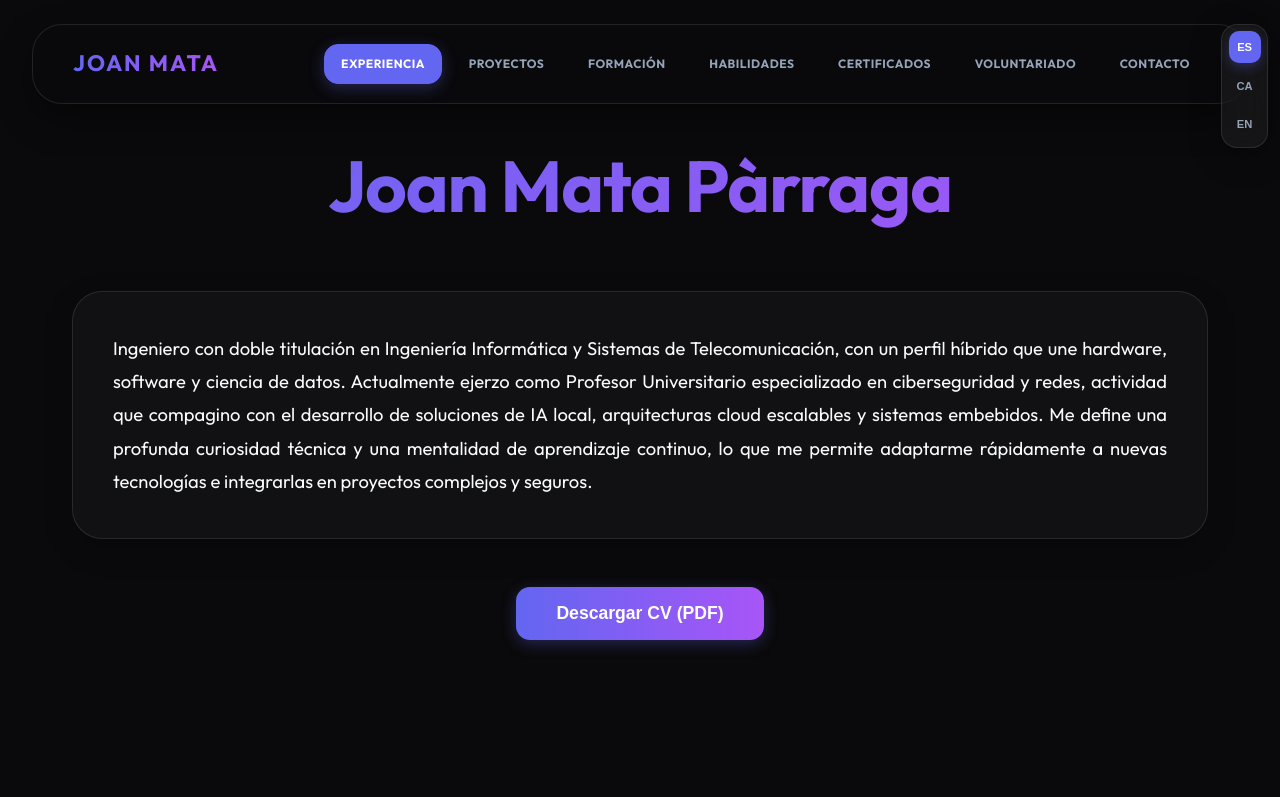
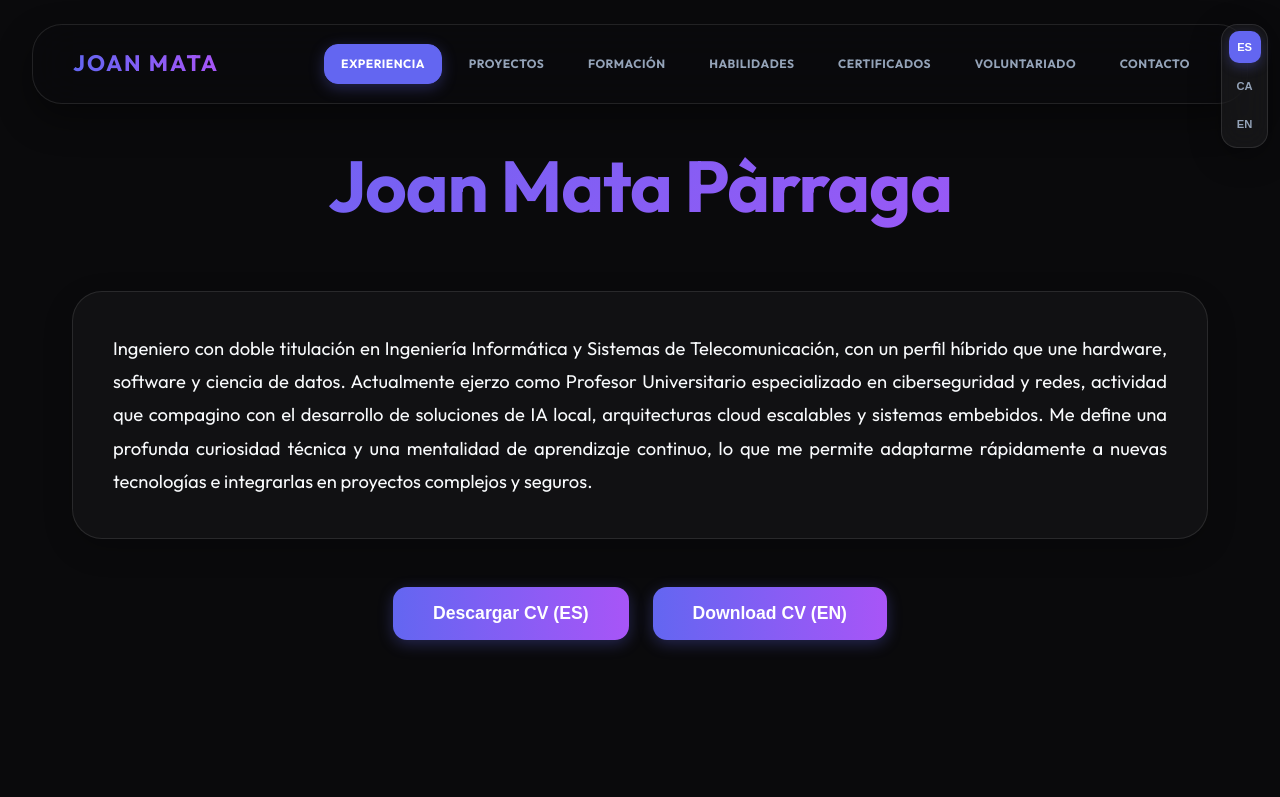
Before and after one commit to joan-mata/joanmata_web, a React (Vite) app: page /projects in a window 1280 px wide. Shown: the top 797 px of the page. Built offline with nearby package versions, Linux system fonts and the light colour scheme.

Commit message:
fix: cv button

```diff
--- a/src/components/sections/Contact.jsx
+++ b/src/components/sections/Contact.jsx
@@ -1,8 +1,8 @@
 import React from 'react';
 
 const Contact = ({ title, infoLabel, socialLabel, data, translations }) => {
-  const handleDownload = () => {
-    const cvUrl = '/assets/cv-joan-mata.pdf';
+  const handleDownload = (type) => {
+    const cvUrl = type === 'es' ? '/docs/cv/cv_joanmata_espanol.pdf' : '/docs/cv/cv_joanmata_english.pdf';
     fetch(cvUrl, { method: 'HEAD' })
       .then(res => {
         if (res.ok) {
@@ -53,11 +53,16 @@ const Contact = ({ title, infoLabel, socialLabel, data, translations }) => {
       </div>
 
       <div className="contact-footer-action">
-        <div className="cv-download-box glass">
+        <div className="cv-download-box glass" style={{ maxWidth: '600px' }}>
           <h3>🚀 {translations?.hero?.downloadCV || 'Download CV'}</h3>
-          <button className="cta-button" onClick={handleDownload}>
-            PDF DOWNLOAD
-          </button>
+          <div style={{ display: 'flex', gap: '1rem', marginTop: '2rem', justifyContent: 'center', flexWrap: 'wrap' }}>
+            <button className="cta-button" onClick={() => handleDownload('es')}>
+              {translations?.hero?.downloadES.toUpperCase()}
+            </button>
+            <button className="cta-button" onClick={() => handleDownload('en')}>
+              {translations?.hero?.downloadEN.toUpperCase()}
+            </button>
+          </div>
         </div>
       </div>
     </section>
--- a/src/components/sections/Hero.jsx
+++ b/src/components/sections/Hero.jsx
@@ -1,8 +1,8 @@
 import React from 'react';
 
 const Hero = ({ name, subtitle, profileText, translations, isAdmin, onEdit }) => {
-  const handleDownload = () => {
-    const cvUrl = '/assets/cv-joan-mata.pdf';
+  const handleDownload = (type) => {
+    const cvUrl = type === 'es' ? '/docs/cv/cv_joanmata_espanol.pdf' : '/docs/cv/cv_joanmata_english.pdf';
     fetch(cvUrl, { method: 'HEAD' })
       .then(res => {
         if (res.ok) {
@@ -26,9 +26,12 @@ const Hero = ({ name, subtitle, profileText, translations, isAdmin, onEdit }) =>
         {profileText}
       </div>
 
-      <div className="hero-actions" style={{ marginTop: '3rem' }}>
-        <button className="cta-button" onClick={handleDownload}>
-          {translations?.hero?.downloadCV || 'Download CV (PDF)'}
+      <div className="hero-actions" style={{ marginTop: '3rem', display: 'flex', gap: '1.5rem', justifyContent: 'center', flexWrap: 'wrap' }}>
+        <button className="cta-button" onClick={() => handleDownload('es')}>
+          {translations?.hero?.downloadES || 'Descargar CV (ES)'}
+        </button>
+        <button className="cta-button" onClick={() => handleDownload('en')}>
+          {translations?.hero?.downloadEN || 'Download CV (EN)'}
         </button>
       </div>
     </section>
--- a/src/models/translations.js
+++ b/src/models/translations.js
@@ -11,7 +11,9 @@ export const TRANSLATIONS = {
     },
     hero: {
       subtitle: 'Ingeniero Informático y de Telecomunicación • Profesor Universitario • Científico de Datos',
-      downloadCV: 'Descargar CV (PDF)'
+      downloadCV: 'Descargar CV (PDF)',
+      downloadES: 'Descargar CV (ES)',
+      downloadEN: 'Download CV (EN)'
     },
     sections: {
       experience: 'Experiencia Profesional',
@@ -89,7 +91,9 @@ export const TRANSLATIONS = {
     },
     hero: {
       subtitle: 'Enginyer Informàtic i de Telecomunicació • Professor Universitari • Científic de Dades',
-      downloadCV: 'Descarregar CV (PDF)'
+      downloadCV: 'Descarregar CV (PDF)',
+      downloadES: 'Descarregar CV (ES)',
+      downloadEN: 'Download CV (EN)'
     },
     sections: {
       experience: 'Experiència Professional',
@@ -167,7 +171,9 @@ export const TRANSLATIONS = {
     },
     hero: {
       subtitle: 'Computer & Telecom Engineer • University Professor • Data Scientist',
-      downloadCV: 'Download CV (PDF)'
+      downloadCV: 'Download CV (PDF)',
+      downloadES: 'Download CV (ES)',
+      downloadEN: 'Download CV (EN)'
     },
     sections: {
       experience: 'Professional Experience',
```
Also changed, not shown: 2 other files (tests, documents, lock files or other folders).
